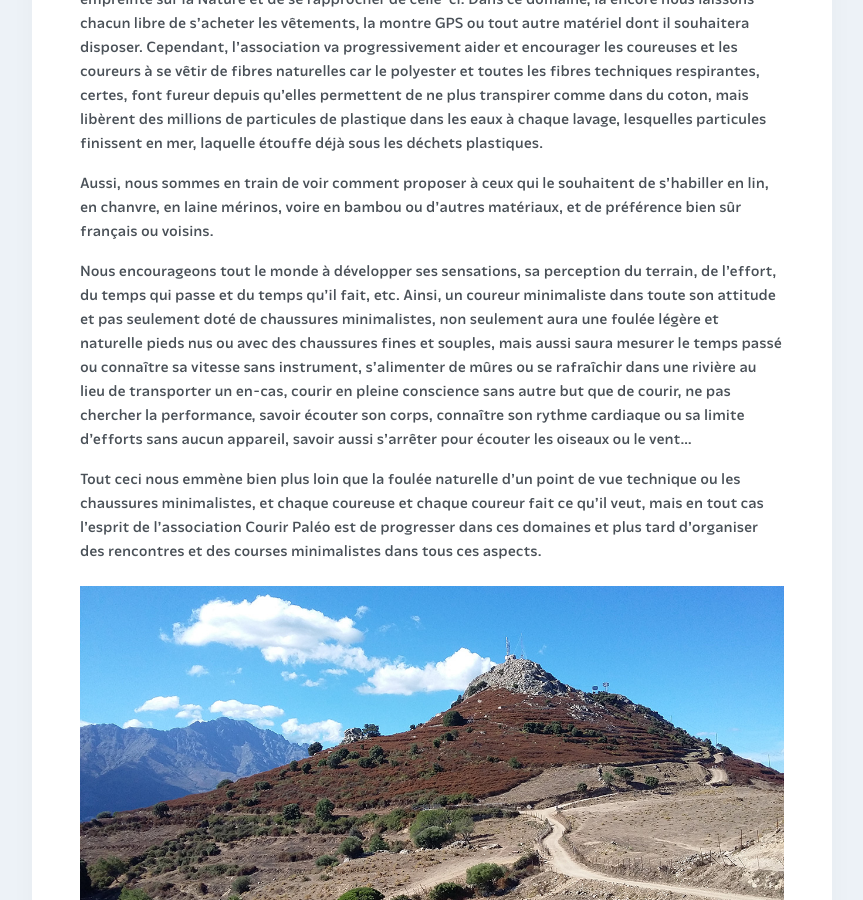
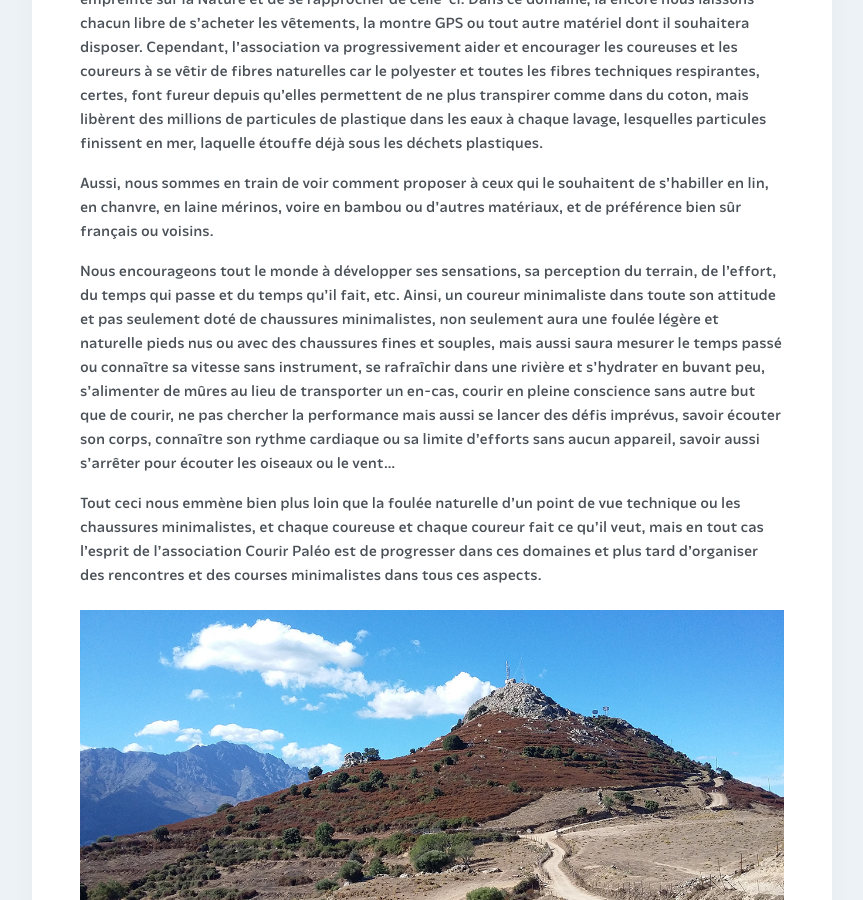
Before and after one commit to courirpaleo/courirpaleo.github.io, a Jekyll site: the page built from _pages/ressources.md, in a window 1280 px wide and 900 px high, scrolled down 6971 px. Shown: the whole window, without its empty margins (208-1071 px from the left). Built offline with Jekyll 4.4.1, drawn with Linux system fonts in a browser that asks for light colours; some web fonts are replaced.

Commit message:
Update ressources.md

```diff
--- a/_pages/ressources.md
+++ b/_pages/ressources.md
@@ -72,7 +72,7 @@
 
 Aussi, nous sommes en train de voir comment proposer à ceux qui le souhaitent de s'habiller en lin, en chanvre, en laine mérinos, voire en bambou ou d'autres matériaux, et de préférence bien sûr français ou voisins.
 
-Nous encourageons tout le monde à développer ses sensations, sa perception du terrain, de l'effort, du temps qui passe et du temps qu'il fait, etc. Ainsi, un coureur minimaliste dans toute son attitude et pas seulement doté de chaussures minimalistes, non seulement aura une foulée légère et naturelle pieds nus ou avec des chaussures fines et souples, mais aussi saura mesurer le temps passé ou connaître sa vitesse sans instrument, s'alimenter de mûres ou se rafraîchir dans une rivière au lieu de transporter un en-cas, courir en pleine conscience sans autre but que de courir, ne pas chercher la performance, savoir écouter son corps, connaître son rythme cardiaque ou sa limite d'efforts sans aucun appareil, savoir aussi s'arrêter pour écouter les oiseaux ou le vent...
+Nous encourageons tout le monde à développer ses sensations, sa perception du terrain, de l'effort, du temps qui passe et du temps qu'il fait, etc. Ainsi, un coureur minimaliste dans toute son attitude et pas seulement doté de chaussures minimalistes, non seulement aura une foulée légère et naturelle pieds nus ou avec des chaussures fines et souples, mais aussi saura mesurer le temps passé ou connaître sa vitesse sans instrument, se rafraîchir dans une rivière et s'hydrater en buvant peu, s'alimenter de mûres au lieu de transporter un en-cas, courir en pleine conscience sans autre but que de courir, ne pas chercher la performance mais aussi se lancer des défis imprévus, savoir écouter son corps, connaître son rythme cardiaque ou sa limite d'efforts sans aucun appareil, savoir aussi s'arrêter pour écouter les oiseaux ou le vent...
 
 Tout ceci nous emmène bien plus loin que la foulée naturelle d'un point de vue technique ou les chaussures minimalistes, et chaque coureuse et chaque coureur fait ce qu'il veut, mais en tout cas l'esprit de l'association Courir&nbsp;Paléo est de progresser dans ces domaines et plus tard d'organiser des rencontres et des courses minimalistes dans tous ces aspects.
 
```
